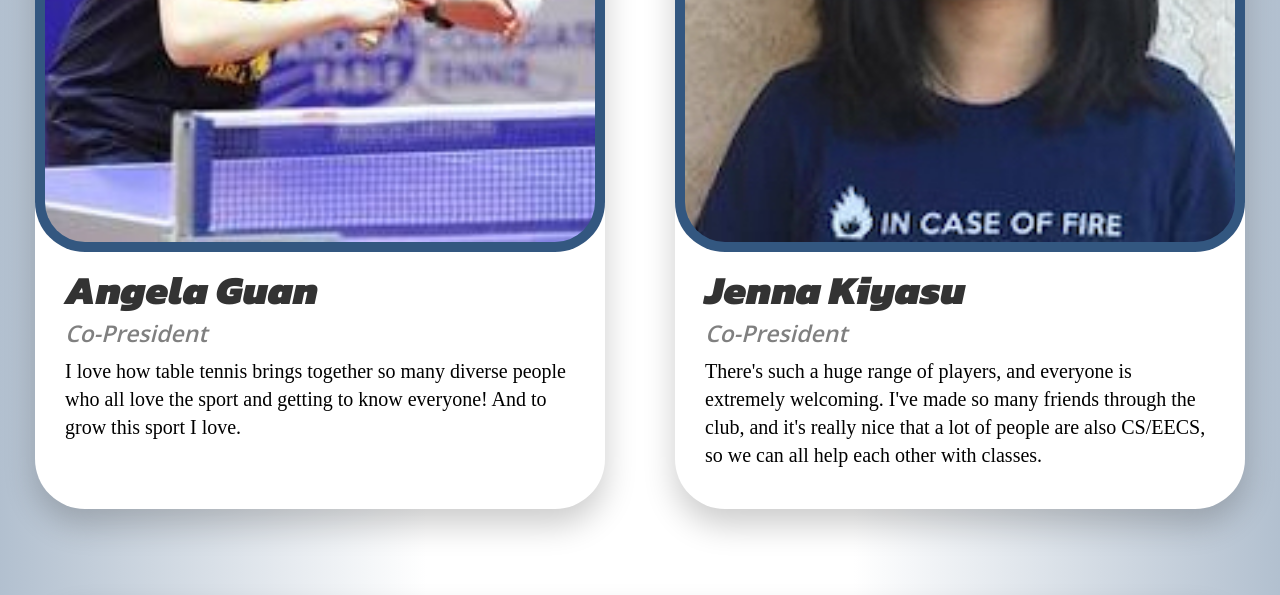
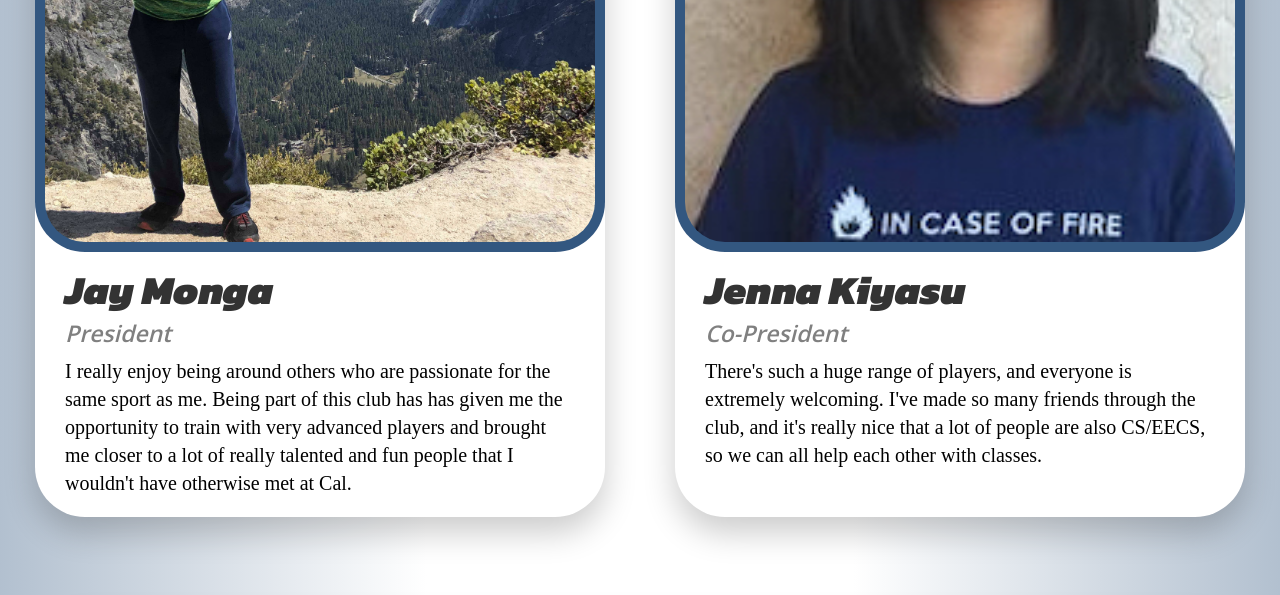
Before and after one commit to NgaiJustin/CalTTCwebpage, a Jekyll site: the page built from board.html, in a window 1280 px wide and 900 px high, scrolled down 1001 px, cut to the strip 0-595 px from the top of the window. Built offline with Jekyll 4.4.1, drawn with Linux system fonts in a browser that asks for light colours; nearby versions of some CDN libraries; some web fonts are replaced; some of the changed text lies outside the part shown.

Commit message:
Update board.html

```diff
--- a/board.html
+++ b/board.html
@@ -27,16 +27,15 @@ permalink: /board/
   <div class="row">
     <div class="column">
       <div class="card">
-        <img src="../img/board2020/AG.jpg" alt="Angela" style="width:100%">
+        <img src="../img/board2020/JM.jpg" alt="Jay" style="width:100%">
         <div class="container">
           <div class="name">
-            Angela Guan
+            Jay Monga
           </div>
-          <p class="title">Co-President</p>
+          <p class="title">President</p>
           <p class="description">
-            I love how table tennis brings together so many diverse people who all love the sport and getting to know everyone! And to grow this sport I love.
+            I really enjoy being around others who are passionate for the same sport as me. Being part of this club has has given me the opportunity to train with very advanced players and brought me closer to a lot of really talented and fun people that I wouldn't have otherwise met at Cal.
           </p>
-          <br>
         </div>
       </div>
     </div>
@@ -82,21 +81,6 @@ permalink: /board/
             Varaang Bhandula
           </div>
           <p class="title">Fundrasing, Outreach, Publicity (FOP) Chair</p>
-          <p class="description">
-            I really enjoy being around others who are passionate for the same sport as me. Being part of this club has has given me the opportunity to train with very advanced players and brought me closer to a lot of really talented and fun people that I wouldn't have otherwise met at Cal.
-          </p>
-        </div>
-      </div>
-    </div>
-
-    <div class="column">
-      <div class="card">
-        <img src="../img/board2020/JM.jpg" alt="Jay" style="width:100%">
-        <div class="container">
-          <div class="name">
-            Jay Monga
-          </div>
-          <p class="title">Social Committee Chair</p>
           <p class="description">
             I really enjoy being around others who are passionate for the same sport as me. Being part of this club has has given me the opportunity to train with very advanced players and brought me closer to a lot of really talented and fun people that I wouldn't have otherwise met at Cal.
           </p>
```
